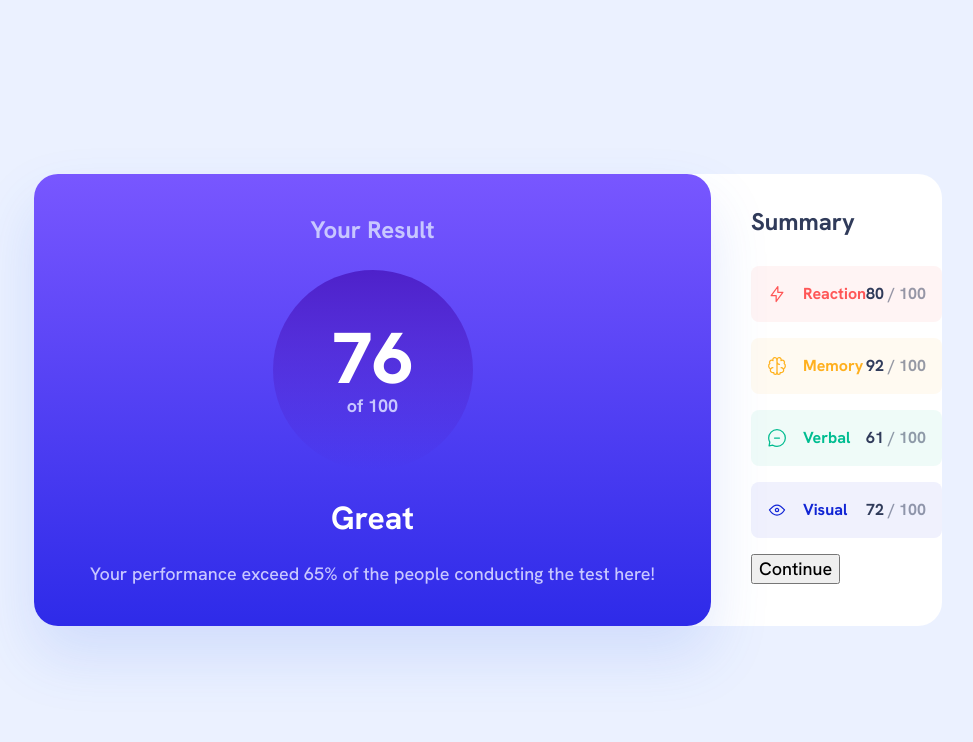
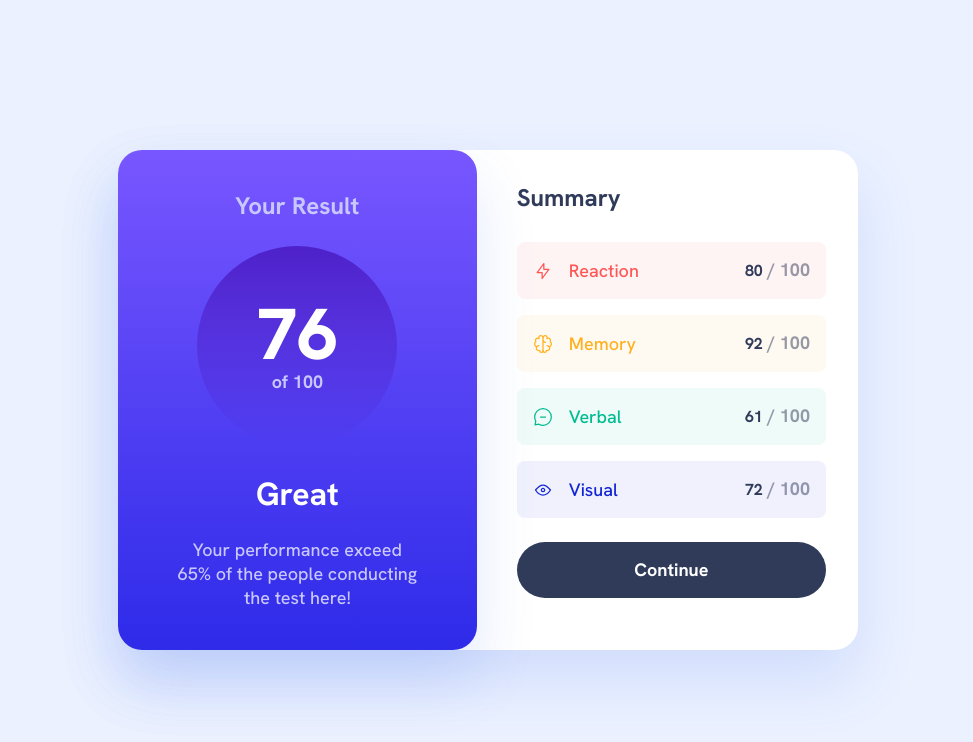
Before and after one commit to gumrahsindar/results-summary-component, a React (Vite) app: page / in a window 1280 px wide. Shown: the top 742 px of the page, without its empty margins (152-1125 px from the left). Built offline with nearby package versions, Linux system fonts and the light colour scheme.

Commit message:
complete summary section

```diff
--- a/src/components/Summary.module.scss
+++ b/src/components/Summary.module.scss
@@ -2,9 +2,12 @@
 
 .summary {
   padding: 0 2rem;
-
+  margin-bottom: 2rem;
   @media (min-width: 768px) {
-    padding: 2rem 0;
+    width: 100%;
+    padding-left: 0;
+    padding-top: 2rem;
+    padding-right: 2rem;
   }
 
   h3 {
@@ -23,6 +26,7 @@
   ul {
     list-style: none;
     padding-left: 0;
+    margin-bottom: 1.5rem;
 
     li {
       width: 100%;
@@ -37,6 +41,11 @@
         display: flex;
         gap: 1rem;
         font-size: 1rem;
+        font-weight: normal;
+
+        @media (min-width: 768px) {
+          font-size: 1.125rem;
+        }
       }
 
       p {
@@ -46,8 +55,33 @@
 
         span {
           opacity: 0.5;
+
+          @media (min-width: 768px) {
+            font-size: 1.125rem;
+          }
         }
       }
     }
   }
+
+  button {
+    width: 100%;
+    margin: 0 auto;
+    border: none;
+    border-radius: 8rem;
+    background: $neutral-darkGrayBlue;
+    color: $neutral-white;
+    padding: 1rem;
+    font-size: 18px;
+    font-weight: bold;
+    cursor: pointer;
+    transition: 1s ease-in;
+
+    &:hover {
+      background: linear-gradient(
+        $gradient-bg-lightSlateBlue,
+        $gradient-bg-lightRoyalBlue
+      );
+    }
+  }
 }
--- a/src/components/Summary.tsx
+++ b/src/components/Summary.tsx
@@ -18,10 +18,11 @@ const Summary = () => {
   return (
     <section className={styles.summary}>
       <h3>Summary</h3>
-      {items &&
-        items.map((item, index: number) => (
-          <ul key={index}>
+      <ul>
+        {items &&
+          items.map((item, index: number) => (
             <li
+              key={index}
               style={{
                 color: item.color,
                 backgroundColor: `${item.color}10`,
@@ -36,8 +37,8 @@ const Summary = () => {
                 <span> / 100</span>
               </p>
             </li>
-          </ul>
-        ))}
+          ))}
+      </ul>
       <button>Continue</button>
     </section>
   )
--- a/src/styles/_global.scss
+++ b/src/styles/_global.scss
@@ -90,12 +90,14 @@ select {
 
 .app {
   background-color: $neutral-white;
+  max-width: 740px;
   display: flex;
   flex-direction: column;
   justify-content: center;
   border-radius: 1.5rem;
   gap: 1.5rem;
   margin: 0 auto;
+  box-shadow: 0px 30px 60px rgba(61, 108, 236, 0.15);
 
   @media screen and (min-width: 768px) {
     flex-direction: row;
```
